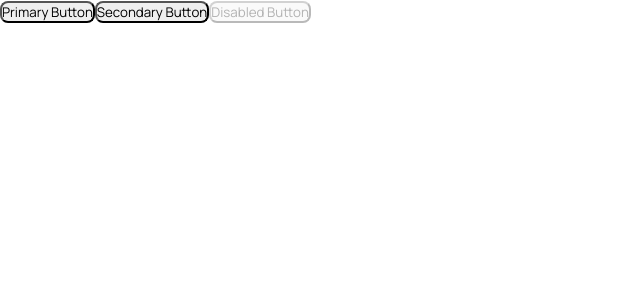
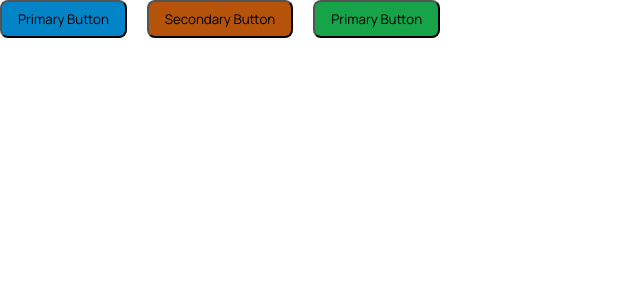
Before and after one commit to yash000017/medituri-frontend, a React (Vite) app: page / in a window 1280 px wide. Shown: the top 300 px of the page, without its empty margins (0-640 px from the left). Built offline with nearby package versions, Linux system fonts and the light colour scheme.

Commit message:
added theme

```diff
--- a/src/App.tsx
+++ b/src/App.tsx
@@ -1,12 +1,14 @@
 import './App.css'
 import ExampleComponent from './pages/playground/Playground'
+import { MantineProvider } from '@mantine/core';
+import theme from './theme';
 
 function App() {
 
   return (
-    <>
+    <MantineProvider theme={theme}>
       <ExampleComponent />
-    </>
+    </MantineProvider>
   )
 }
 
--- a/src/components/button/Button.tsx
+++ b/src/components/button/Button.tsx
@@ -1,11 +1,11 @@
 import React from 'react';
-import { Button } from '@mantine/core';
-import './button.css'; // Import the CSS file for styling
+import { Button, useMantineTheme } from '@mantine/core';
+import './button.css'; // Import the CSS file for additional styling
 
 interface CustomButtonProps {
   label: string;
   onClick?: () => void;
-  color?: 'primary' | 'secondary' | 'dark' | 'light';
+  color?: 'primary' | 'secondary' | 'dark' | 'light' | 'warning' | 'success';
   size?: 'xs' | 'sm' | 'md' | 'lg' | 'xl';
   variant?: 'filled' | 'outline' | 'light';
   radius?: number;
@@ -21,16 +21,26 @@ const CustomButton: React.FC<CustomButtonProps> = ({
   radius = 8,
   disabled = false,
 }) => {
-    console.log("color",color)
+  const theme = useMantineTheme(); // Access the Mantine theme
+
+  // Optional: You can log the theme or specific colors for debugging
+  console.log("Theme colors:", theme.colors);
+
   return (
     <Button
-    //   className={`custom-button custom-button--${color} custom-button--${variant}`}
+      // Use theme colors if needed, fallback to default colors
       color={color}
       variant={variant}
       onClick={onClick}
       size={size}
       radius={radius}
       disabled={disabled}
+      style={{
+        // Example of using theme values directly
+        padding: `${theme.spacing.sm} ${theme.spacing.md}`, // Custom padding using theme spacing
+        backgroundColor: variant === 'filled' ? theme.colors[color][6] : undefined, // Example for filled variant
+        borderColor: variant === 'outline' ? theme.colors[color][6] : undefined, // Example for outline variant
+      }}
     >
       {label}
     </Button>
--- a/src/pages/playground/Playground.tsx
+++ b/src/pages/playground/Playground.tsx
@@ -1,12 +1,12 @@
-import CustomButton from '../../components/button/Button';
+import CustomButton from "../../components/button/Button";
 
 const ExampleComponent = () => {
   const handleButtonClick = () => {
-    alert('Button clicked!');
+    alert("Button clicked!");
   };
 
   return (
-    <div>
+    <div style={{ display: "flex", gap: "20px" }}>
       <CustomButton
         label="Primary Button"
         onClick={handleButtonClick}
@@ -17,17 +17,19 @@ const ExampleComponent = () => {
       <CustomButton
         label="Secondary Button"
         onClick={handleButtonClick}
-        color="secondary"
+        color="warning"
         size="sm"
-        variant="outline"
+        variant="filled"
         radius={12}
       />
+
       <CustomButton
-        label="Disabled Button"
-        disabled
-        color="dark"
-        size="lg"
-        variant="light"
+        label="Primary Button"
+        onClick={() => alert("Clicked!")}
+        color="success"
+        size="sm"
+        variant="filled"
+        radius={12}
       />
     </div>
   );
--- /dev/null
+++ b/src/theme.ts
@@ -0,0 +1,151 @@
+// theme.ts
+import { createTheme } from "@mantine/core";
+
+const theme = createTheme({
+    // Color palette
+    colors: {
+        // Custom brand colors
+        brand: [
+            "#f0f9ff", // Lightest
+            "#e0f2fe",
+            "#bae6fd",
+            "#7dd3fc",
+            "#38bdf8",
+            "#0ea5e9", // Primary color
+            "#0284c7",
+            "#0369a1",
+            "#075985",
+            "#0c4a6e", // Darkest
+        ],
+        primary: [
+            "#f0f9ff", // Lightest shade
+            "#e0f2fe",
+            "#bae6fd",
+            "#7dd3fc",
+            "#38bdf8",
+            "#0ea5e9", // Main primary color
+            "#0284c7",
+            "#0369a1",
+            "#075985",
+            "#0c4a6e", // Darkest shade
+        ],
+        secondary: [
+            "#f0f0f0", // Lightest shade
+            "#d9d9d9",
+            "#b3b3b3",
+            "#8c8c8c",
+            "#666666",
+            "#404040", // Main secondary color
+            "#333333",
+            "#262626",
+            "#1a1a1a",
+            "#0d0d0d", // Darkest shade
+        ],
+        success: [
+            "#f0fff4",
+            "#dcffe4",
+            "#bbf7d0",
+            "#86efac",
+            "#4ade80",
+            "#22c55e",
+            "#16a34a",
+            "#15803d",
+            "#166534",
+            "#14532d",
+        ],
+        danger: [
+            "#fff5f5",
+            "#ffe4e4",
+            "#fecaca",
+            "#fca5a5",
+            "#f87171",
+            "#ef4444",
+            "#dc2626",
+            "#b91c1c",
+            "#991b1b",
+            "#7f1d1d",
+        ],
+        warning: [
+            "#fffbeb",
+            "#feebc8",
+            "#fcd34d",
+            "#fbbf24",
+            "#f59e0b",
+            "#d97706",
+            "#b45309",
+            "#92400e",
+            "#78350f",
+            "#4515",
+        ],
+        info: [
+            // Define shades for info color here
+            // Example:
+            "#eff6ff",
+            "#dbEafe",
+            "#bfdbfe",
+            "#93C5FD",
+            "#60A5FA",
+            "#3B82F6",
+            "#2563EB",
+            "#1D4ED8",
+            "#1E40AF",
+            "#1E3A8A",
+        ],
+        light: [
+            // Define shades for light color here
+            "#F9FAFB",
+            "#F3F4F6",
+            "#E5E7EB",
+            "#D1D5DB",
+            "#9CA3AF",
+            "#6B7280",
+            "#4B5563",
+            "#374151",
+            "#1F2937",
+            "#111827",
+        ],
+        dark: [
+            // Define shades for dark color here
+            "#111827",
+            "#1F2937",
+            "#374151",
+            "#4B5563",
+            "#6B7280",
+            "#9CA3AF",
+            "#D1D5DB",
+            "#E5E7EB",
+            "#F3F4F6",
+            "#F9FAFB",
+        ],
+    },
+
+    // Global font settings
+    fontFamily: "Inter, sans-serif",
+    fontSizes: {
+        xs: "12px",
+        sm: "14px",
+        md: "16px",
+        lg: "18px",
+        xl: "24px",
+    },
+
+    // Spacing settings (for margins and paddings)
+    spacing: {
+        xs: "4px",
+        sm: "8px",
+        md: "16px",
+        lg: "24px",
+        xl: "32px",
+    },
+
+    // Breakpoints for responsive design
+    breakpoints: {
+        xs: "480px",
+        sm: "768px",
+        md: "992px",
+        lg: "1200px",
+        xl: "1400px",
+    },
+});
+
+export default theme;
```
Also changed, not shown: 1 other file (tests, documents, lock files or other folders).
